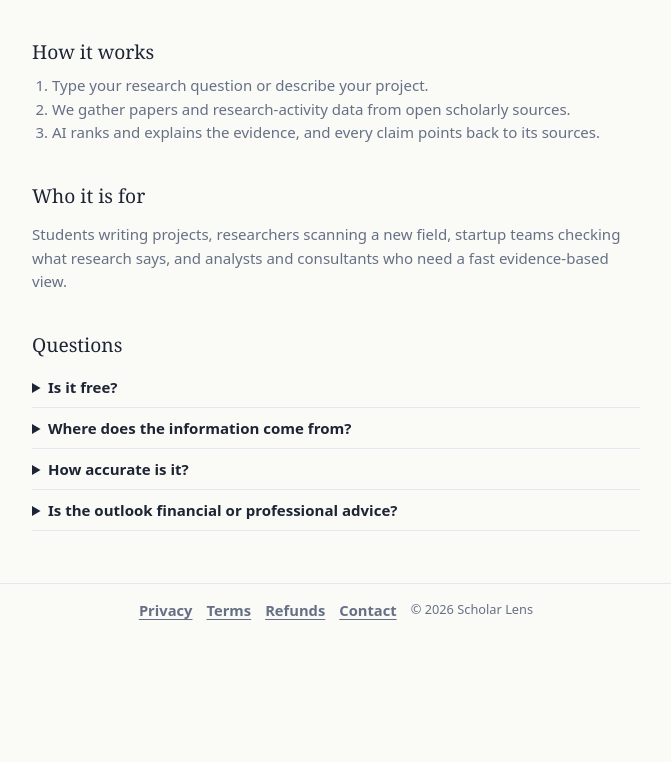
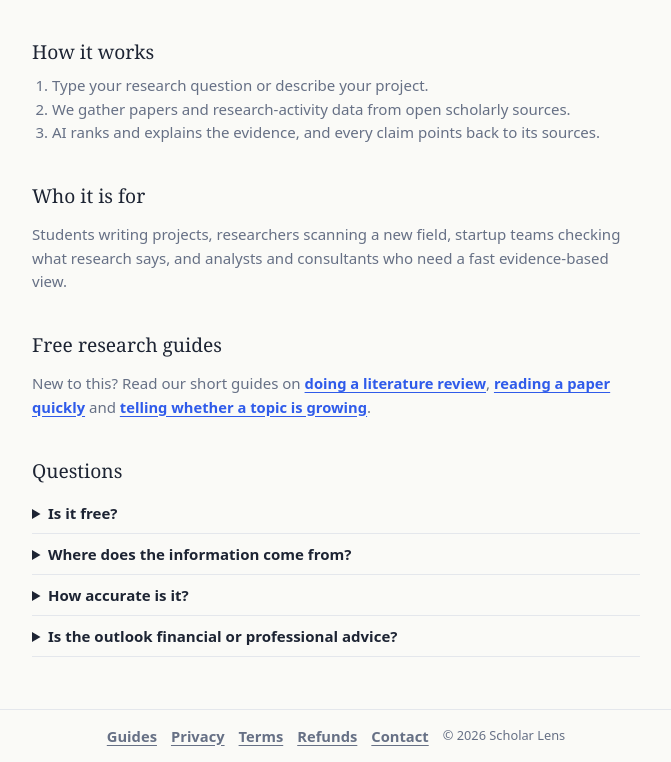
Before and after one commit to piyushmohanty147/scholar-lens, a Next.js app: page / in a window 1280 px wide. Shown: the part 1041-1803 px from the top of the page, without its empty margins (304-975 px from the left). Before the commit the page ends 1677 px from the top, so only its background shows below. Built offline with nearby package versions, Linux system fonts and the light colour scheme; no server answers.

Commit message:
Update auth-gate.tsx

```diff
--- a/app/auth-gate.tsx
+++ b/app/auth-gate.tsx
@@ -11,7 +11,7 @@ type Limit = { message: string; kind: string; plan: string };
 type Rec = Record<string, unknown>;
 
 const PUBLIC_PATHS = ["/privacy", "/terms", "/refund", "/contact"];
-const LINKS: [string, string][] = [["Privacy", "/privacy"], ["Terms", "/terms"], ["Refunds", "/refund"], ["Contact", "/contact"]];
+const LINKS: [string, string][] = [["Guides", "/guides"], ["Privacy", "/privacy"], ["Terms", "/terms"], ["Refunds", "/refund"], ["Contact", "/contact"]];
 
 // The server routes read the sign-in token from this cookie.
 function syncCookie(session: Session | null) {
@@ -103,6 +103,11 @@ function Landing({ box }: { box: ReactNode }) {
       <section className="sec">
         <h2>Who it is for</h2>
         <p>Students writing projects, researchers scanning a new field, startup teams checking what research says, and analysts and consultants who need a fast evidence-based view.</p>
+      </section>
+
+      <section className="sec">
+        <h2>Free research guides</h2>
+        <p>New to this? Read our short guides on <Link href="/guides/how-to-do-a-literature-review">doing a literature review</Link>, <Link href="/guides/how-to-read-a-research-paper-quickly">reading a paper quickly</Link> and <Link href="/guides/how-to-tell-if-a-research-topic-is-growing">telling whether a topic is growing</Link>.</p>
       </section>
 
       <section className="sec">
@@ -250,6 +255,7 @@ export default function AuthGate({ children }: { children: ReactNode }) {
     .ag .small{margin-top:14px;font-size:.78rem;color:var(--muted);text-align:center}
     .ag .sec{margin-top:40px;text-align:left}.ag .sec h2{font-size:1.2rem;margin:0 0 10px}
     .ag .sec p,.ag .sec li{font-size:.94rem;color:var(--muted);line-height:1.55}.ag .sec ol{padding-left:20px;margin:0}
+    .ag .sec a{color:var(--accent)}
     .ag .feat{display:grid;gap:12px;grid-template-columns:repeat(auto-fit,minmax(180px,1fr))}
     .ag .fc{border:1px solid var(--line);border-radius:12px;background:var(--card);padding:14px}
     .ag .fc h3{margin:0 0 6px;font-size:.98rem}.ag .fc p{margin:0;font-size:.86rem}
@@ -283,8 +289,9 @@ export default function AuthGate({ children }: { children: ReactNode }) {
     </footer>
   );
 
-  // Legal pages are public: no sign-in needed.
-  if (PUBLIC_PATHS.includes(pathname ?? "")) {
+  // Legal pages and guides are public: no sign-in needed.
+  const isPublic = PUBLIC_PATHS.includes(pathname ?? "") || (pathname ?? "").startsWith("/guides");
+  if (isPublic) {
     return (
       <div className="ag">
         <style>{styles}</style>
@@ -353,6 +360,7 @@ export default function AuthGate({ children }: { children: ReactNode }) {
               <span>{userEmail}</span>
             </div>
             <Link href="/library" role="menuitem" onClick={() => setMenuOpen(false)}>My library</Link>
+            <Link href="/guides" role="menuitem" onClick={() => setMenuOpen(false)}>Research guides</Link>
             <Link href="/contact" role="menuitem" onClick={() => setMenuOpen(false)}>Help and contact</Link>
             <Link href="/privacy" role="menuitem" onClick={() => setMenuOpen(false)}>Privacy policy</Link>
             <button type="button" className="sep" role="menuitem" onClick={signOut}>Sign out</button>
```
